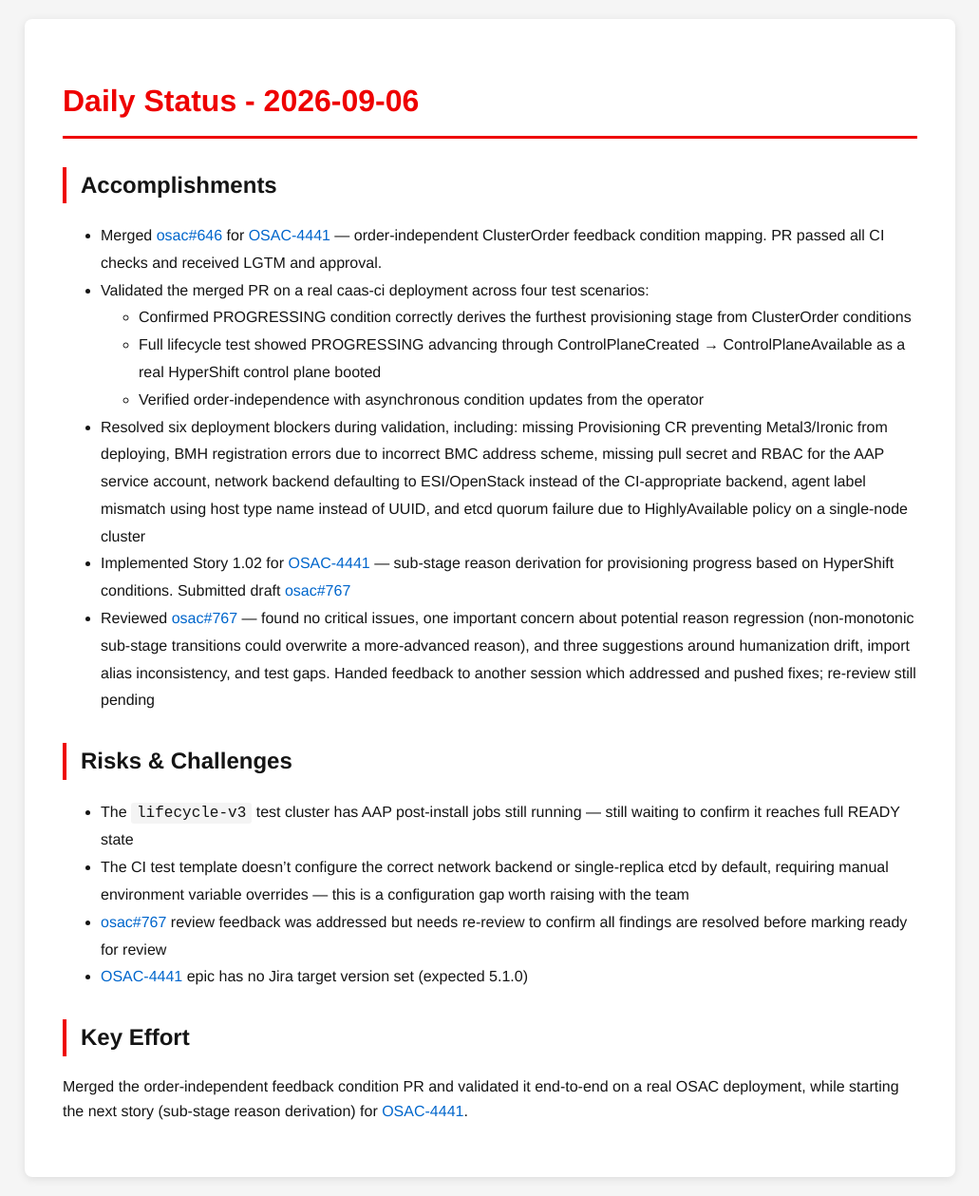
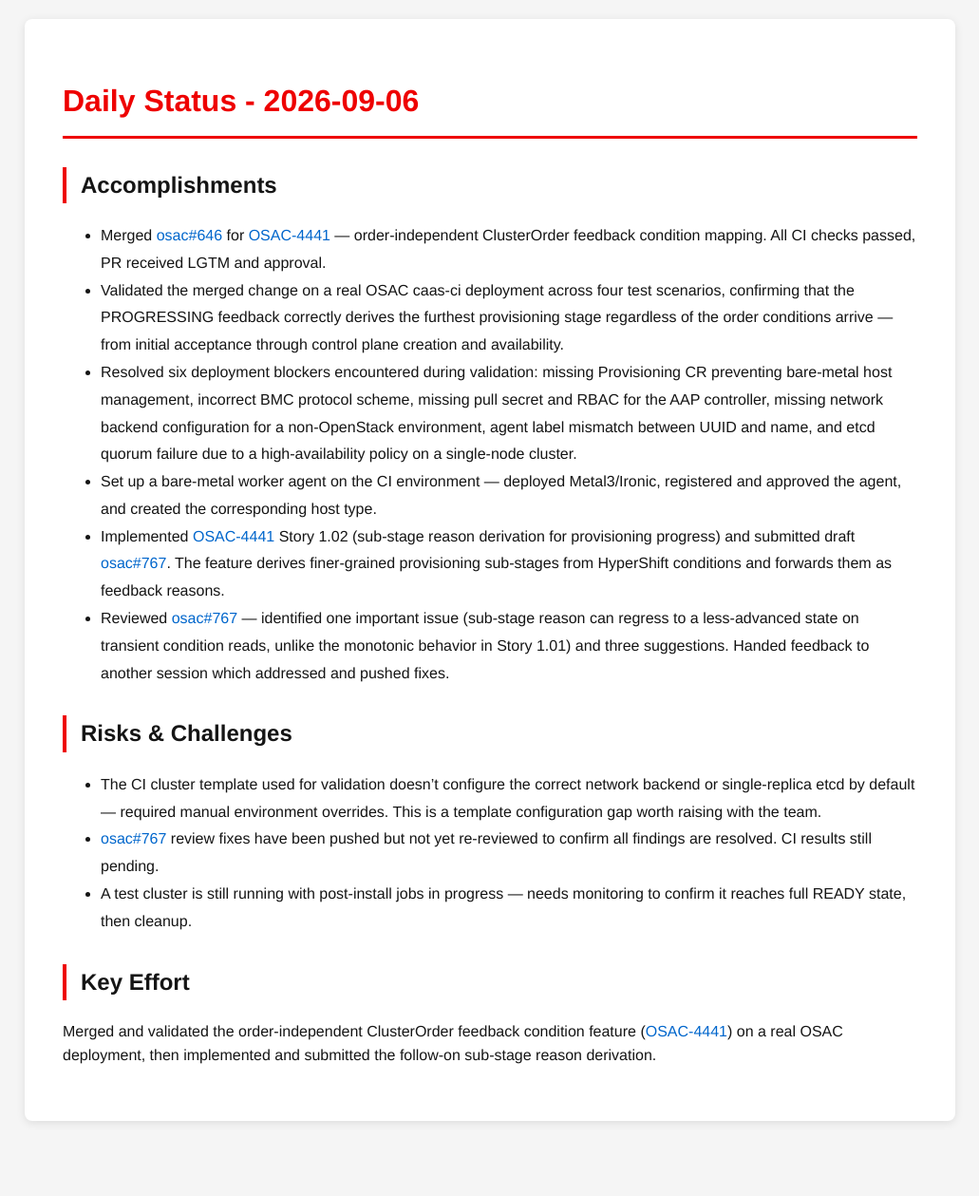
Before and after one commit to tzvatot/daily-status, a Jekyll site: the page built from 2026-09-06.md, in a window 1280 px wide. Shown: the whole page at 95% size, without its empty margins (124-1155 px from the left). Built offline with Jekyll 4.4.1, drawn with Linux system fonts in a browser that asks for light colours; after the commit the page ends 1200 px from its top, so only the background shows below that.

Commit message:
Daily status update - 2026-09-06

```diff
--- a/2026-09-06.md
+++ b/2026-09-06.md
@@ -8,22 +8,19 @@
 
 ## Accomplishments
 
-- Merged [osac#646](https://github.com/osac-project/osac/pull/646) for [OSAC-4441](https://redhat.atlassian.net/browse/OSAC-4441) — order-independent ClusterOrder feedback condition mapping. PR passed all CI checks and received LGTM and approval.
-- Validated the merged PR on a real caas-ci deployment across four test scenarios:
-  - Confirmed PROGRESSING condition correctly derives the furthest provisioning stage from ClusterOrder conditions
-  - Full lifecycle test showed PROGRESSING advancing through ControlPlaneCreated → ControlPlaneAvailable as a real HyperShift control plane booted
-  - Verified order-independence with asynchronous condition updates from the operator
-- Resolved six deployment blockers during validation, including: missing Provisioning CR preventing Metal3/Ironic from deploying, BMH registration errors due to incorrect BMC address scheme, missing pull secret and RBAC for the AAP service account, network backend defaulting to ESI/OpenStack instead of the CI-appropriate backend, agent label mismatch using host type name instead of UUID, and etcd quorum failure due to HighlyAvailable policy on a single-node cluster
-- Implemented Story 1.02 for [OSAC-4441](https://redhat.atlassian.net/browse/OSAC-4441) — sub-stage reason derivation for provisioning progress based on HyperShift conditions. Submitted draft [osac#767](https://github.com/osac-project/osac/pull/767)
-- Reviewed [osac#767](https://github.com/osac-project/osac/pull/767) — found no critical issues, one important concern about potential reason regression (non-monotonic sub-stage transitions could overwrite a more-advanced reason), and three suggestions around humanization drift, import alias inconsistency, and test gaps. Handed feedback to another session which addressed and pushed fixes; re-review still pending
+- Merged [osac#646](https://github.com/osac-project/osac/pull/646) for [OSAC-4441](https://redhat.atlassian.net/browse/OSAC-4441) — order-independent ClusterOrder feedback condition mapping. All CI checks passed, PR received LGTM and approval.
+- Validated the merged change on a real OSAC caas-ci deployment across four test scenarios, confirming that the PROGRESSING feedback correctly derives the furthest provisioning stage regardless of the order conditions arrive — from initial acceptance through control plane creation and availability.
+- Resolved six deployment blockers encountered during validation: missing Provisioning CR preventing bare-metal host management, incorrect BMC protocol scheme, missing pull secret and RBAC for the AAP controller, missing network backend configuration for a non-OpenStack environment, agent label mismatch between UUID and name, and etcd quorum failure due to a high-availability policy on a single-node cluster.
+- Set up a bare-metal worker agent on the CI environment — deployed Metal3/Ironic, registered and approved the agent, and created the corresponding host type.
+- Implemented [OSAC-4441](https://redhat.atlassian.net/browse/OSAC-4441) Story 1.02 (sub-stage reason derivation for provisioning progress) and submitted draft [osac#767](https://github.com/osac-project/osac/pull/767). The feature derives finer-grained provisioning sub-stages from HyperShift conditions and forwards them as feedback reasons.
+- Reviewed [osac#767](https://github.com/osac-project/osac/pull/767) — identified one important issue (sub-stage reason can regress to a less-advanced state on transient condition reads, unlike the monotonic behavior in Story 1.01) and three suggestions. Handed feedback to another session which addressed and pushed fixes.
 
 ## Risks & Challenges
 
-- The `lifecycle-v3` test cluster has AAP post-install jobs still running — still waiting to confirm it reaches full READY state
-- The CI test template doesn't configure the correct network backend or single-replica etcd by default, requiring manual environment variable overrides — this is a configuration gap worth raising with the team
-- [osac#767](https://github.com/osac-project/osac/pull/767) review feedback was addressed but needs re-review to confirm all findings are resolved before marking ready for review
-- [OSAC-4441](https://redhat.atlassian.net/browse/OSAC-4441) epic has no Jira target version set (expected 5.1.0)
+- The CI cluster template used for validation doesn't configure the correct network backend or single-replica etcd by default — required manual environment overrides. This is a template configuration gap worth raising with the team.
+- [osac#767](https://github.com/osac-project/osac/pull/767) review fixes have been pushed but not yet re-reviewed to confirm all findings are resolved. CI results still pending.
+- A test cluster is still running with post-install jobs in progress — needs monitoring to confirm it reaches full READY state, then cleanup.
 
 ## Key Effort
 
-Merged the order-independent feedback condition PR and validated it end-to-end on a real OSAC deployment, while starting the next story (sub-stage reason derivation) for [OSAC-4441](https://redhat.atlassian.net/browse/OSAC-4441).
+Merged and validated the order-independent ClusterOrder feedback condition feature ([OSAC-4441](https://redhat.atlassian.net/browse/OSAC-4441)) on a real OSAC deployment, then implemented and submitted the follow-on sub-stage reason derivation.
```
